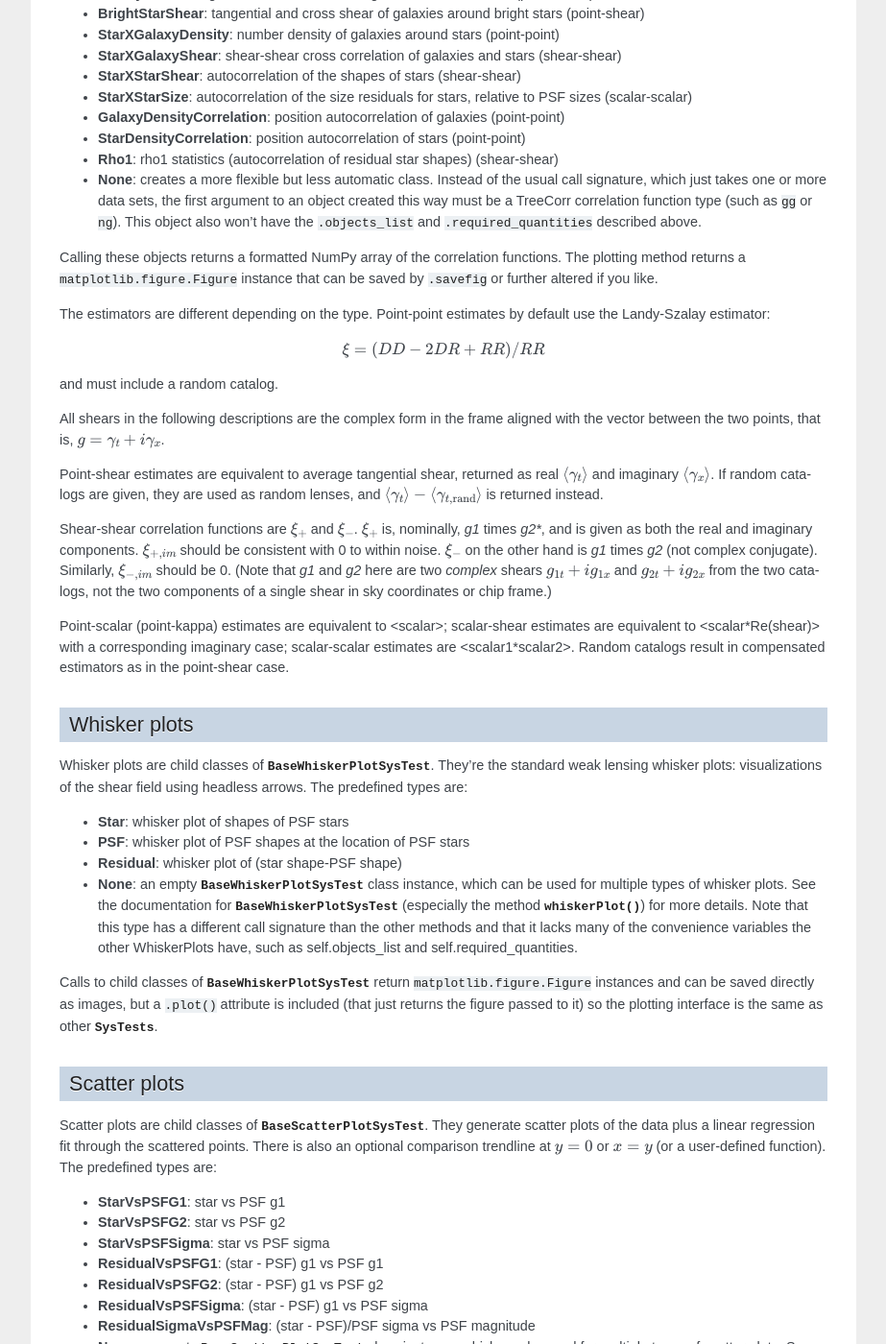
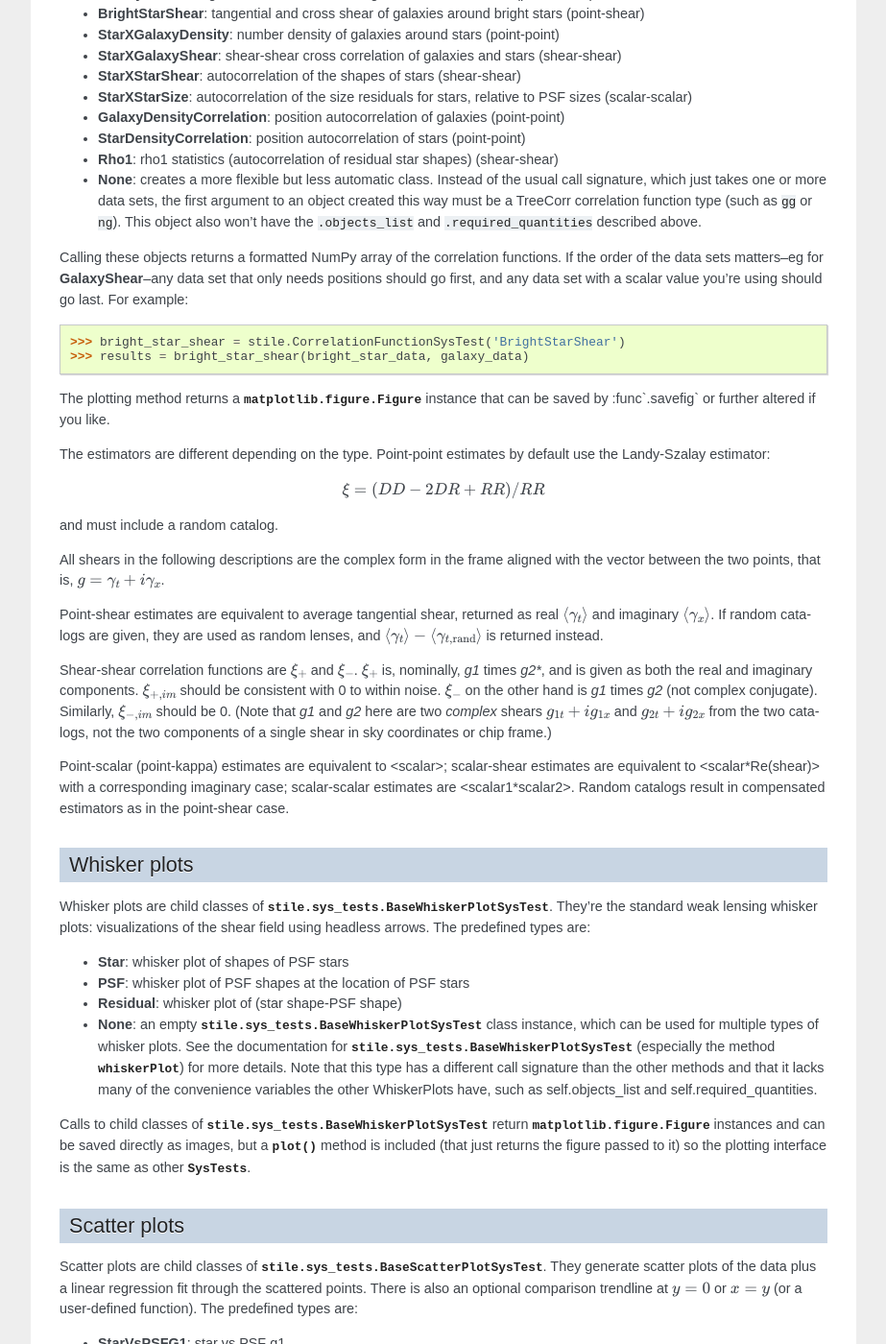
Before and after one commit to msimet/Stile, a Sphinx documentation site: the page built from doc/systest_basics.rst, in a window 1280 px wide and 1400 px high, scrolled down 1583 px. Shown: the whole window at 96% size, without its empty margins (198-1121 px from the left). Built offline with Sphinx 7.4.7, drawn with Linux system fonts in a browser that asks for light colours; some of the changed text lies outside the part shown.

Commit message:
Update formats and some test in .rst doc files (#17)

```diff
--- a/doc/codedoc.rst
+++ b/doc/codedoc.rst
@@ -6,7 +6,6 @@
    :maxdepth: 2
 
    binning
-   data_handler
    file_io
    stile_utils
    sys_tests
--- a/doc/index.rst
+++ b/doc/index.rst
@@ -12,11 +12,10 @@
    :maxdepth: 2
 
    intro
+   systest_basics
    data
-   systest_basics
    binning_basics
    codedoc
-   hsc
 
 
 Indices and tables
--- a/doc/systest_basics.rst
+++ b/doc/systest_basics.rst
@@ -16,7 +16,7 @@
 
 >>> rho1_result = rho1_test(star_data)
 
-And most objects have a ``.plot()`` method to then plot this data, which you call using the result as the argument:
+And most objects have a :func:`.plot` method to then plot this data, which you call using the result as the argument:
 
 >>> rho1_plot = rho1_test.plot(rho1_result)
 >>> rho1_plot.savefig('rho1.png')
@@ -67,12 +67,12 @@
 >>> print stile.fieldNames['w']
 the weight to apply per object
 
-We detail the correlation function types (:class:`CorrelationFunctionSysTest`, :class:`WhiskerPlotSysTest`, :class:`ScatterPlotSysTest`, :class:`HistogramSysTest`, and :class:`StatSysTest`) below.
+We detail the correlation function types (:func:`stile.CorrelationFunctionSysTest <stile.sys_tests.CorrelationFunctionSysTest>`, :func:`stile.WhiskerPlotSysTest <stile.sys_tests.WhiskerPlotSysTest>`, :func:`stile.ScatterPlotSysTest <stile.sys_tests.ScatterPlotSysTest>`, :class:`stile.HistogramSysTest <stile.sys_tests.HistogramSysTest>`, and :class:`StatSysTest <stile.sys_tests.StatSysTest>`) below.
 
 Correlation functions
 ---------------------
 
-Correlation functions are child classes of :class:`BaseCorrelationFunctionSysTest`; you use the function :func:`CorrelationFunctionSysTest` to create them.  They're all wrappers for
+Correlation functions are child classes of :class:`stile.sys_tests.BaseCorrelationFunctionSysTest`. You use the function :func:`stile.CorrelationFunctionSysTest <stile.sys_tests.CorrelationFunctionSysTest>` to create them.  They're all wrappers for
 Mike Jarvis's `TreeCorr <https://github.com/rmjarvis/TreeCorr/>`_ code, so you'll need to have that installed to use them.  The predefined types are:
 
 - **GalaxyShear**: tangential and cross shear of galaxies around lenses (point-shear)
@@ -89,8 +89,14 @@
   be a TreeCorr correlation function type (such as ``gg`` or ``ng``).  This object also won't
   have the ``.objects_list`` and ``.required_quantities`` described above.
 
-Calling these objects returns a formatted NumPy array of the correlation functions.  The plotting
-method returns a ``matplotlib.figure.Figure`` instance that can be saved by ``.savefig`` or further
+Calling these objects returns a formatted NumPy array of the correlation functions.  If the order of the data sets
+matters--eg for **GalaxyShear**--any data set that only needs positions should go first, and any data set with
+a scalar value you're using should go last.  For example:
+
+>>> bright_star_shear = stile.CorrelationFunctionSysTest('BrightStarShear')
+>>> results = bright_star_shear(bright_star_data, galaxy_data)
+
+The plotting method returns a :class:`matplotlib.figure.Figure` instance that can be saved by :func`.savefig` or further
 altered if you like.
 
 The estimators are different depending on the type.  Point-point estimates by default use
@@ -122,25 +128,25 @@
 Whisker plots
 -------------
 
-Whisker plots are child classes of :class:`BaseWhiskerPlotSysTest`.  They're the standard weak lensing whisker plots: visualizations of the shear field using headless arrows.
+Whisker plots are child classes of :class:`stile.sys_tests.BaseWhiskerPlotSysTest`.  They're the standard weak lensing whisker plots: visualizations of the shear field using headless arrows.
 The predefined types are:
 
 - **Star**: whisker plot of shapes of PSF stars
 - **PSF**: whisker plot of PSF shapes at the location of PSF stars
 - **Residual**: whisker plot of (star shape-PSF shape)
-- **None**: an empty :class:`BaseWhiskerPlotSysTest` class instance, which can be used for multiple types
-  of whisker plots.  See the documentation for :class:`BaseWhiskerPlotSysTest` (especially the method
-  :func:`whiskerPlot`) for more details.  Note that this type has a different call signature than
+- **None**: an empty :class:`stile.sys_tests.BaseWhiskerPlotSysTest` class instance, which can be used for multiple types
+  of whisker plots.  See the documentation for :class:`stile.sys_tests.BaseWhiskerPlotSysTest` (especially the method
+  :func:`whiskerPlot <stile.sys_tests.BaseWhiskerPlotSysTest.whiskerPlot>`) for more details.  Note that this type has a different call signature than
   the other methods and that it lacks many of the convenience variables the other
   WhiskerPlots have, such as self.objects_list and self.required_quantities.
 
-Calls to child classes of :class:`BaseWhiskerPlotSysTest` return ``matplotlib.figure.Figure`` instances and can be saved directly as images, but a ``.plot()`` attribute is included
-(that just returns the figure passed to it) so the plotting interface is the same as other :class:`SysTests <SysTest>`.
+Calls to child classes of :class:`stile.sys_tests.BaseWhiskerPlotSysTest` return :class:`matplotlib.figure.Figure` instances and can be saved directly as images, but a :func:`.plot` method is included
+(that just returns the figure passed to it) so the plotting interface is the same as other :class:`SysTests <stile.sys_tests.SysTest>`.
 
 Scatter plots
 -------------
 
-Scatter plots are child classes of :class:`BaseScatterPlotSysTest`.  They generate scatter plots of the data plus a linear regression fit through the scattered points.  There is also an optional comparison trendline at :math:`y=0` or :math:`x=y` (or a user-defined function).  The predefined types are:
+Scatter plots are child classes of :class:`stile.sys_tests.BaseScatterPlotSysTest`.  They generate scatter plots of the data plus a linear regression fit through the scattered points.  There is also an optional comparison trendline at :math:`y=0` or :math:`x=y` (or a user-defined function).  The predefined types are:
 
 - **StarVsPSFG1**: star vs PSF g1
 - **StarVsPSFG2**: star vs PSF g2
@@ -149,14 +155,14 @@
 - **ResidualVsPSFG2**: (star - PSF) g1 vs PSF g2
 - **ResidualVsPSFSigma**: (star - PSF) g1 vs PSF sigma
 - **ResidualSigmaVsPSFMag**: (star - PSF)/PSF sigma vs PSF magnitude
-- **None**: an empty :class:`BaseScatterPlotSysTest` class instance, which can be used for multiple types
-  of scatter plots.  See the documentation for :class:`BaseScatterPlotSysTest` (especially the method
-  :func:`scatterPlot <BaseScatterPlotSysTest.scatterPlot>`) for more details.  Note that this type has a different call signature than
+- **None**: an empty :class:`stile.sys_tests.BaseScatterPlotSysTest` class instance, which can be used for multiple types
+  of scatter plots.  See the documentation for :class:`stile.sys_tests.BaseScatterPlotSysTest` (especially the method
+  :func:`scatterPlot <stile.sys_tests.BaseScatterPlotSysTest.scatterPlot>`) for more details.  Note that this type has a different call signature than
   the other methods and that it lacks many of the convenience variables the other
   ScatterPlots have, such as self.objects_list and self.required_quantities.
 
-Calls to child classes of :class:`BaseScatterPlotSysTest` return ``matplotlib.figure.Figure`` instances and can be saved directly as images, but a ``.plot()`` attribute is included
-(that just returns the figure passed to it) so the plotting interface is the same as other :class:`SysTests <SysTest>`.
+Calls to child classes of :class:`stile.sys_tests.BaseScatterPlotSysTest` return :class:`matplotlib.figure.Figure` instances and can be saved directly as images, but a :func:`.plot` method is included
+(that just returns the figure passed to it) so the plotting interface is the same as other :class:`SysTests <stile.sys_tests.SysTest>`.
 
 You can turn the trendlines on and off with the kwarg ``reference_line='zero'`` (at :math:`y=0`), ``reference_line='one-to-one'`` (at :math:`x=y`), or ``reference_line=function`` (to
 overplot the line given by ``function(x)``, which must return a 1D NumPy array given a vector ``x``).  Results binned on the basis of a data field labeled ``'CCD'`` can be generated
@@ -168,7 +174,7 @@
 Basic statistical quantities
 ----------------------------
 
-The :class:`StatSysTest` systematics tests are designed to measure basic statistical quantities on a vector of data or on a field from a data array.  To operate on a data vector:
+The :class:`StatSysTest <stile.sys_tests.StatSysTest>` systematics tests are designed to measure basic statistical quantities on a vector of data or on a field from a data array.  To operate on a data vector:
 
 >>> stat_sys_test_vector = stile.StatSysTest()
 
@@ -180,6 +186,6 @@
 
 >>> results = stat_sys_test_vector(data, field='g1')
 
-Currently, a :class:`StatSysTest` will compute min, max, median, median absolute deviation (MAD), mean, standard deviation, variance, and number of objects, and will additionally compute the skew and kurtosis if ``scipy.stats`` can be imported.  It will also compute percentiles in the data: by default, 1, 2, and 3 sigma values around the median, but this can be changed with the ``percentiles`` kwarg.
+Currently, a :class:`stile.StatSysTest <stile.sys_tests.StatSysTest>` will compute min, max, median, median absolute deviation (MAD), mean, standard deviation, variance, and number of objects, and will additionally compute the skew and kurtosis if ``scipy.stats`` can be imported.  It will also compute percentiles in the data: by default, 1, 2, and 3 sigma values around the median, but this can be changed with the ``percentiles`` kwarg.
 
-:class:`StatSysTests <StatSysTest>` return a :class:`stile.Stats` object, with all of the above quantities available as attributes (with names given above, except for mad [MAD], stddev [standard deviation], and N [number of points]). You can call a ``.plot()`` method, but it won't do anything.  Printing the object results in a nicely-formatted summary; results will be automatically printed if you pass the kwarg ``verbose=True``.
+:class:`StatSysTests <stile.sys_tests.StatSysTest>` return a :class:`stile.Stats <stile.stile_utils.Stats>` object, with all of the above quantities available as attributes (with names given above, except for mad [MAD], stddev [standard deviation], and N [number of points]). You can call a :func:`.plot` method, but it won't do anything.  Printing the object results in a nicely-formatted summary.  Results will be automatically printed if you pass the kwarg ``verbose=True``.
```
Also changed, not shown: doc/binning_basics.rst (+23 -23 lines), doc/data.rst (+15 -2 lines), doc/intro.rst (+13 -13 lines).
